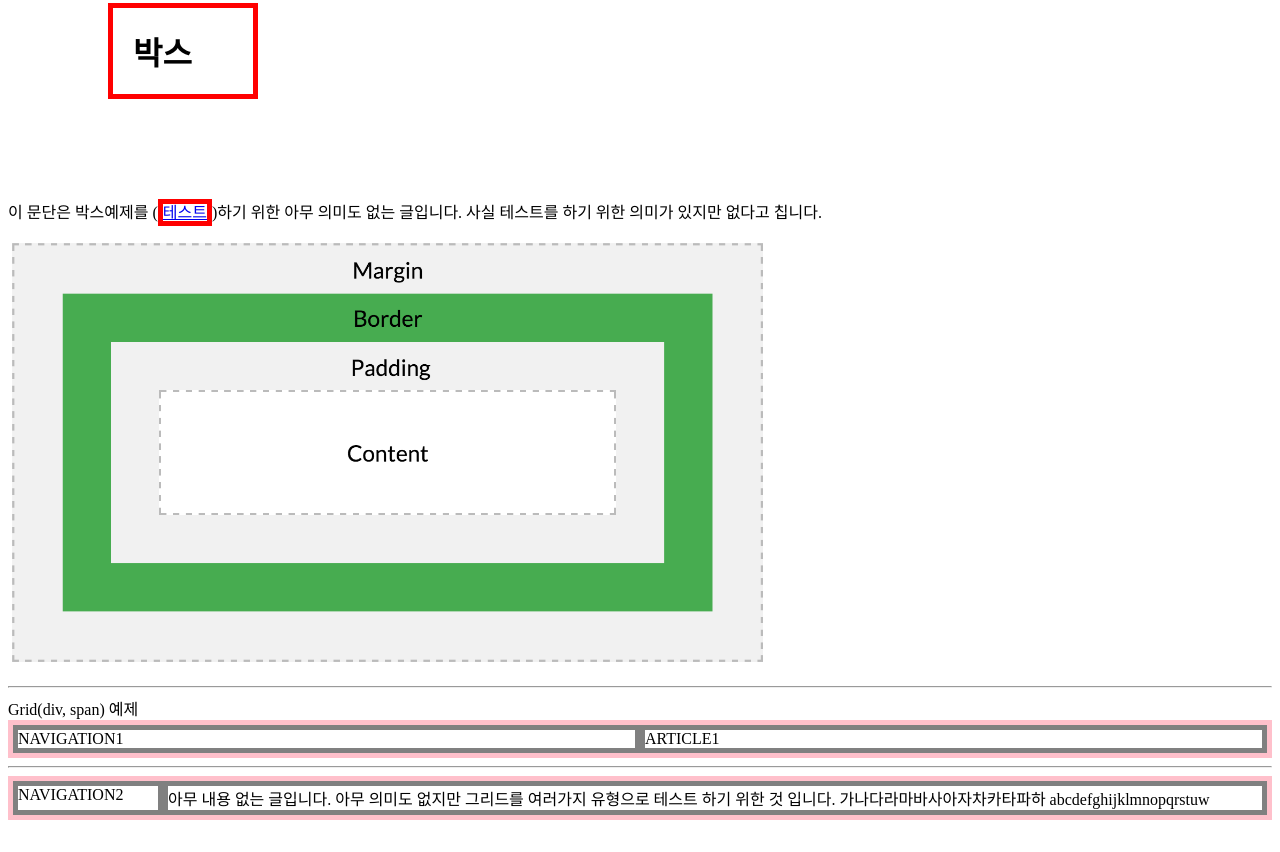
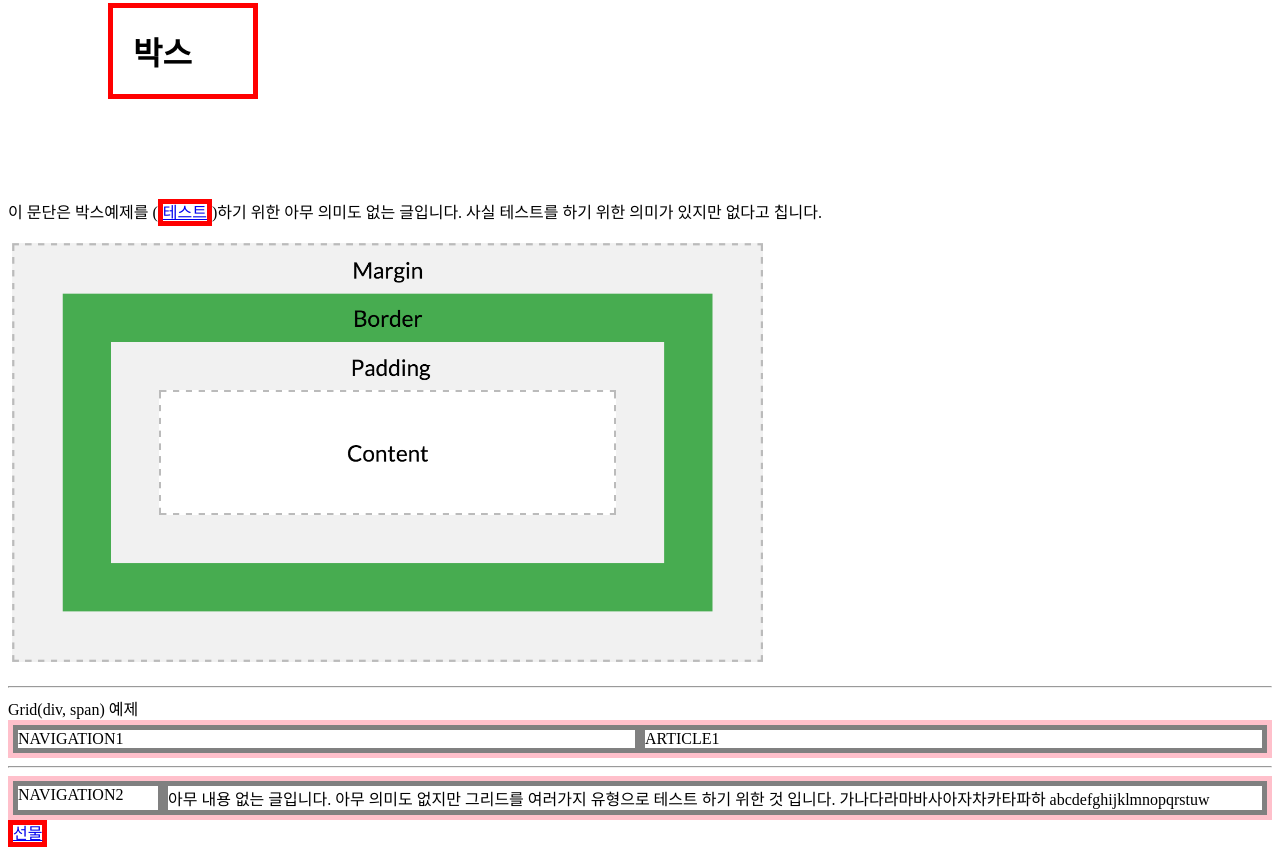
Before and after one commit to kjy1998/tutorial, a plain HTML site: page lab-example.html in a window 1280 px wide. Shown: the part 1093-1945 px from the top of the page. Before the commit the page ends 1921 px from the top, so only its background shows below. Drawn offline with Linux system fonts and the light colour scheme; a script that the page names is missing.

Commit message:
Add files via upload

```diff
--- a/lab-example.html
+++ b/lab-example.html
@@ -142,6 +142,8 @@ Grid(div, span) 예제
 
 <!-- Grid(그리드)를 쓰기 위해(나란히 배치하기 위해) 부모 자식태그를 똑같은 태그로 묶었습니다 -->
 
+<a href="https://www.instagram.com/hyemi_no.15/">선물</a>
+
 
 
 
```
